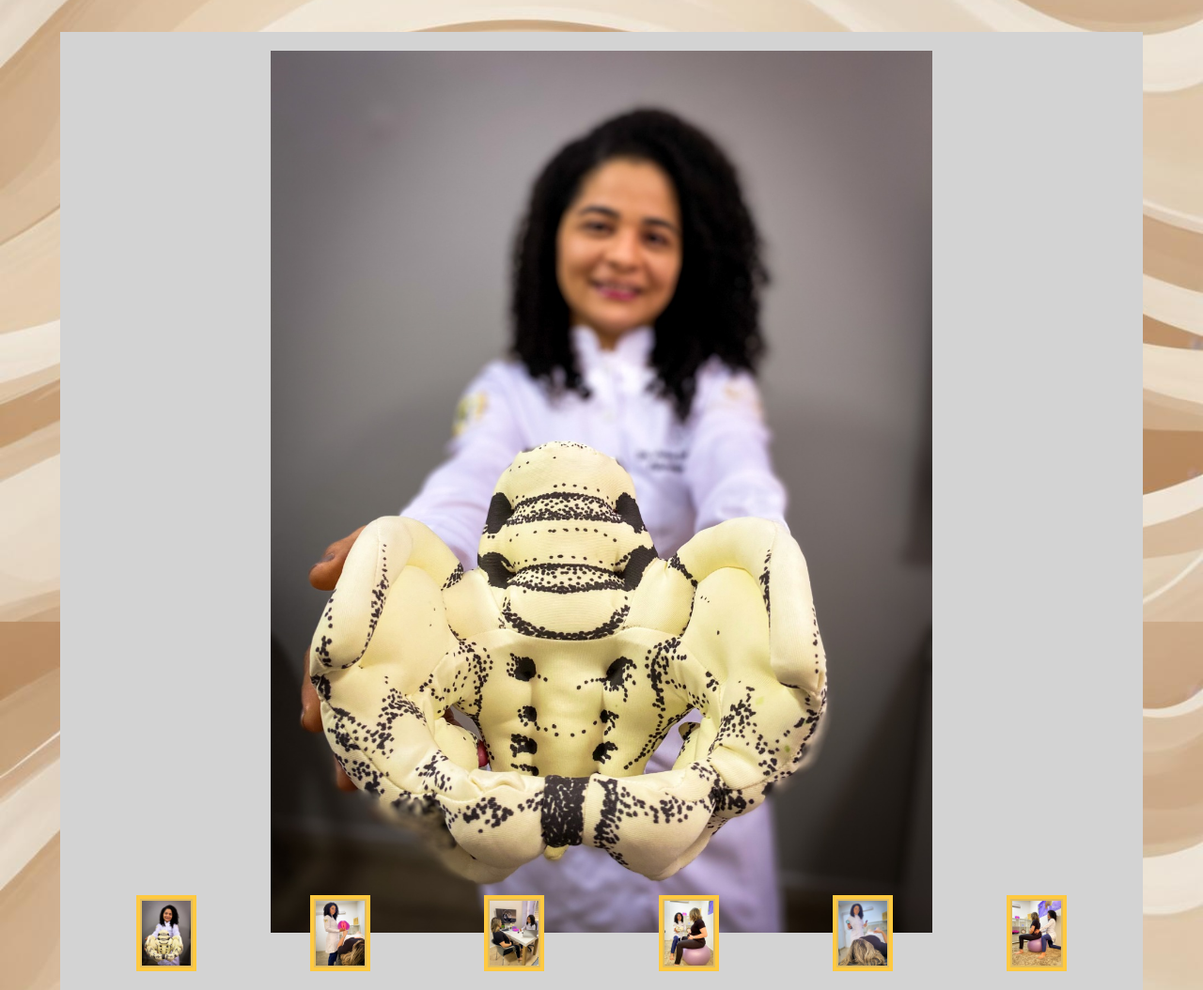
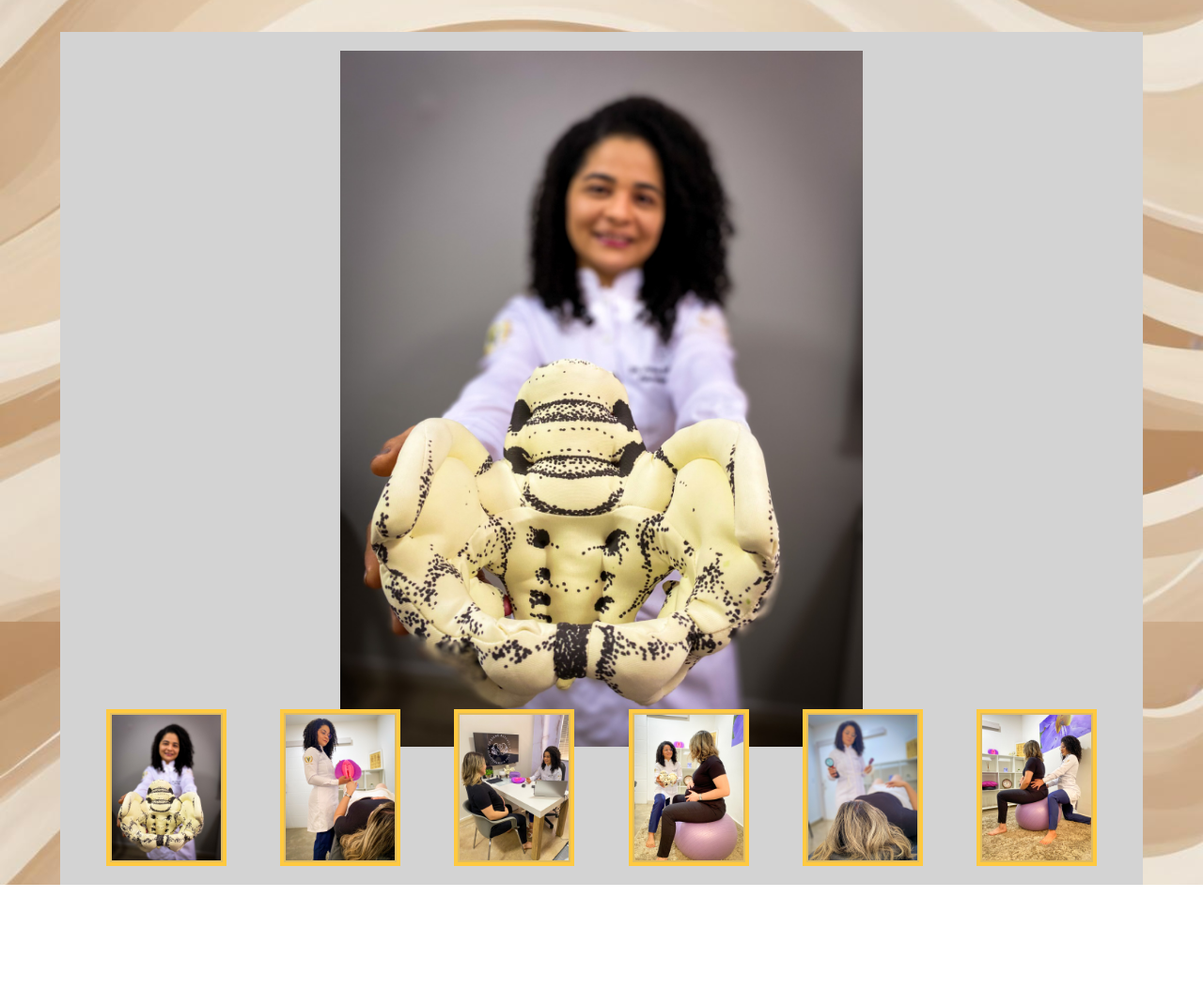
Before and after one commit to 1-GVS-1/Saude-Pelvica, a plain HTML site: page index.html in a window 1280 px wide. Shown: the part 214-1268 px from the top of the page at 94% size. After the commit the page ends 1156 px from the top, so only its background shows below. Drawn offline with Linux system fonts and the light colour scheme.

Commit message:
Update Style.css

```diff
--- a/CSS/Style.css
+++ b/CSS/Style.css
@@ -132,7 +132,7 @@ footer {
 
 .demo {
   display: block;
-  width: 5vw;
+  width: 10vw;
   margin-top: -50px;
   border: 4px solid var(--Bordas);
   padding: 2px;
@@ -141,7 +141,7 @@ footer {
 
 .mySlides {
   margin: auto;
-  width: 55vw;
+  width: 50%;
   display: none;
   margin-bottom: 10px;
 }
```
